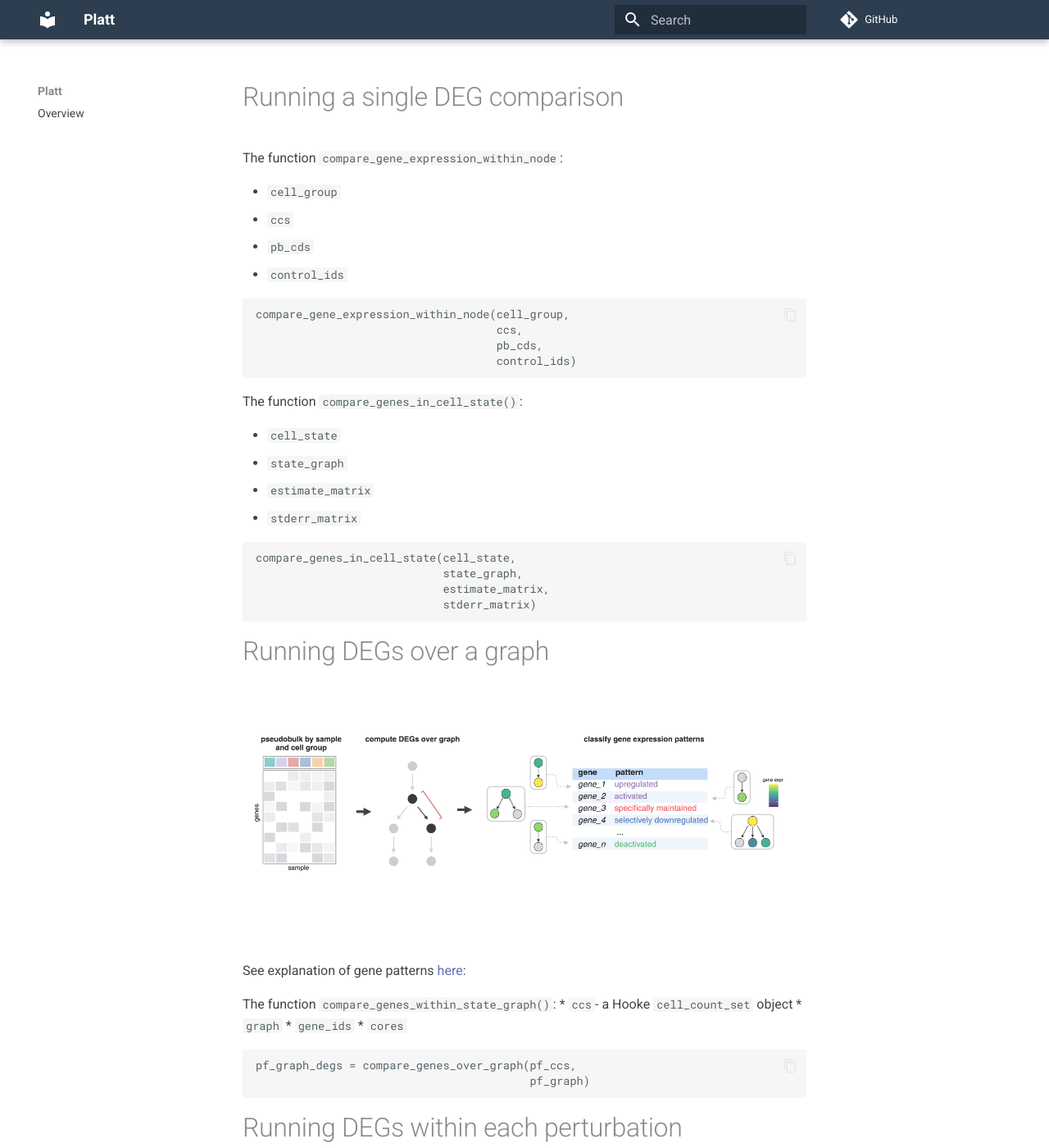
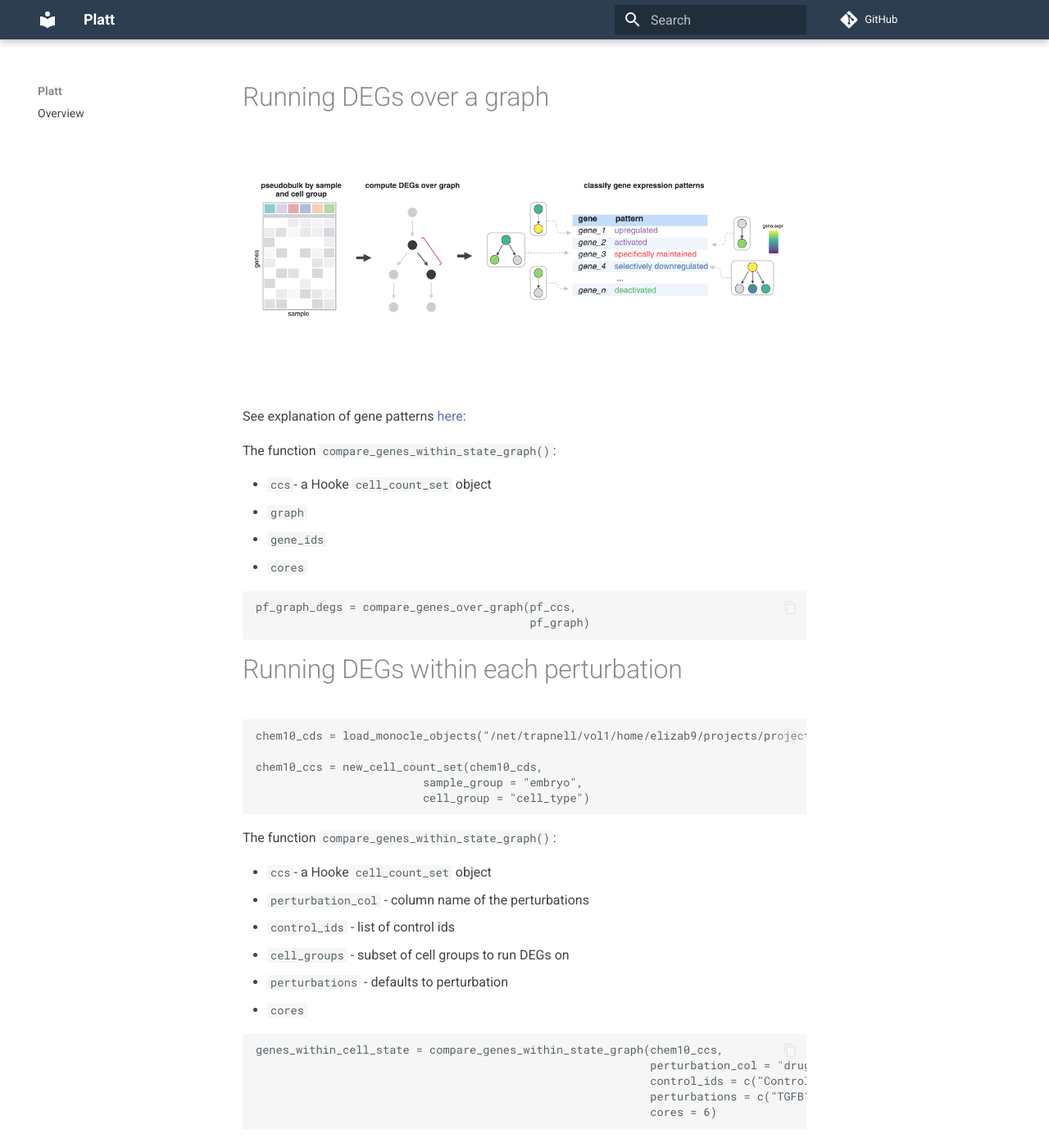
Before and after one commit to cole-trapnell-lab/platt, an MkDocs documentation site: the page built from docs/deg.md, in a window 1280 px wide and 1400 px high. Shown: the whole window at 82% size. Built offline with MkDocs 1.6.1 and Material for MkDocs 9.7.7, drawn with Linux system fonts in a browser that asks for light colours; comment, search, counter and statistics services are not loaded; some of the changed text lies outside the part shown.

Commit message:
update deg doc

````diff
--- a/docs/deg.md
+++ b/docs/deg.md
@@ -1,33 +1,3 @@
-# Running a single DEG comparison
-
-The function `compare_gene_expression_within_node`:
-
-* `cell_group`
-* `ccs`
-* `pb_cds`
-* `control_ids`
-
-```
-compare_gene_expression_within_node(cell_group,
-                                    ccs,
-                                    pb_cds,
-                                    control_ids)
-```
-
-The function `compare_genes_in_cell_state()`:
-
-* `cell_state`
-* `state_graph`
-* `estimate_matrix`
-* `stderr_matrix`
-
-```
-compare_genes_in_cell_state(cell_state,
-                            state_graph,
-                            estimate_matrix,
-                            stderr_matrix)
-```
-
 # Running DEGs over a graph
 
 ![](assets/degs_over_graph.png)
@@ -36,6 +6,7 @@ compare_genes_in_cell_state(cell_state,
 See explanation of gene patterns [here](https://cole-trapnell-lab.github.io/platt/patterns/):
 
 The function `compare_genes_within_state_graph()`:
+
 * `ccs`- a Hooke `cell_count_set` object
 * `graph`
 * `gene_ids`
@@ -71,6 +42,5 @@ genes_within_cell_state = compare_genes_within_state_graph(chem10_ccs,
                                                            perturbation_col = "drug_target",
                                                            control_ids = c("Control"),
                                                            perturbations = c("TGFB", "Shh", "BMP", "Notch", "FGF", "Wnt", "RA"),
-                                                           ambient_coeffs = chem10_ambient_coeffs,
-                                                           cores = 1)
+                                                           cores = 6)
 ```
````
Also changed, not shown: docs/dveg.md (+12 -0 lines), docs/kinetics.md (+2 -1 lines).
